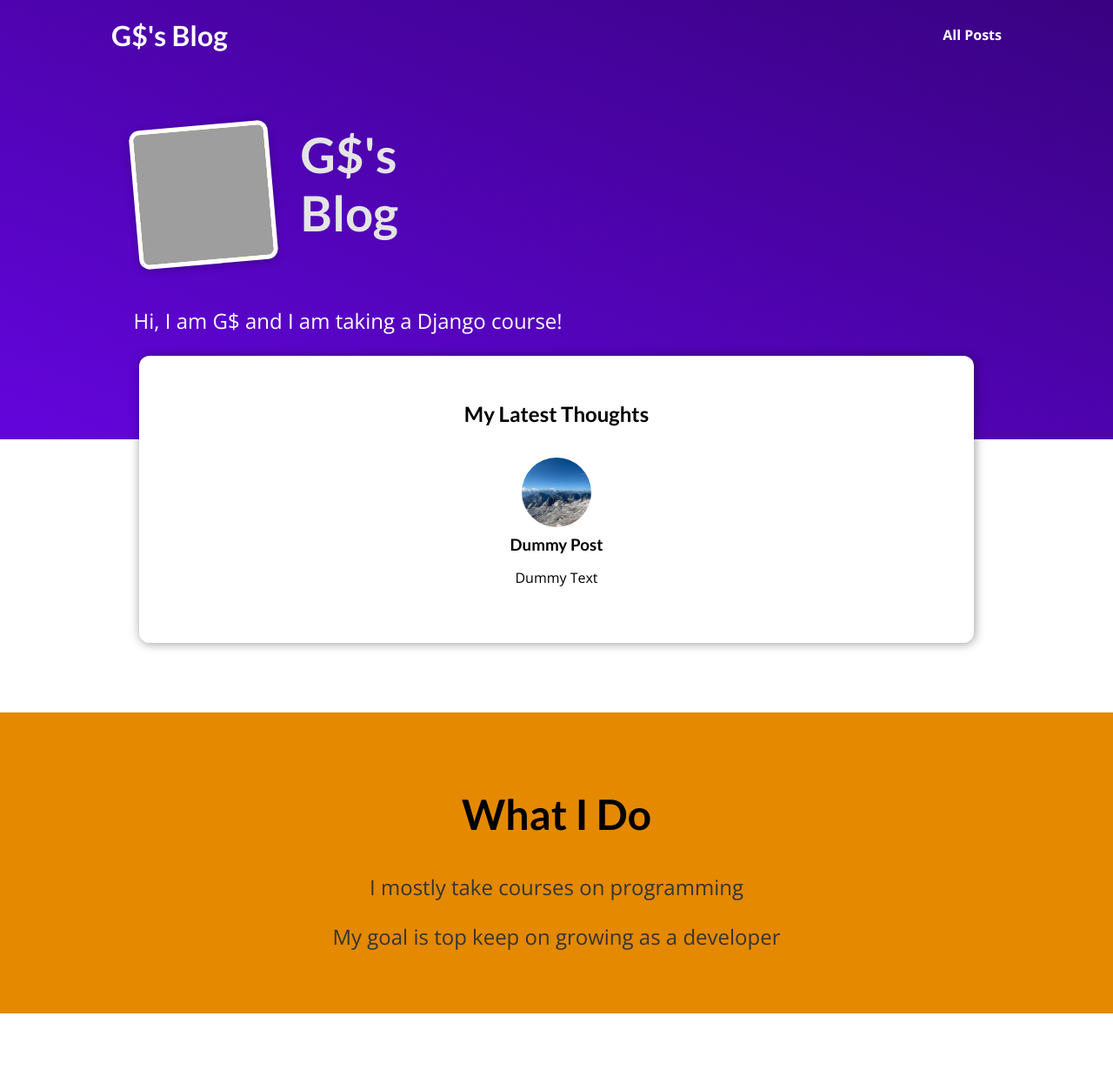
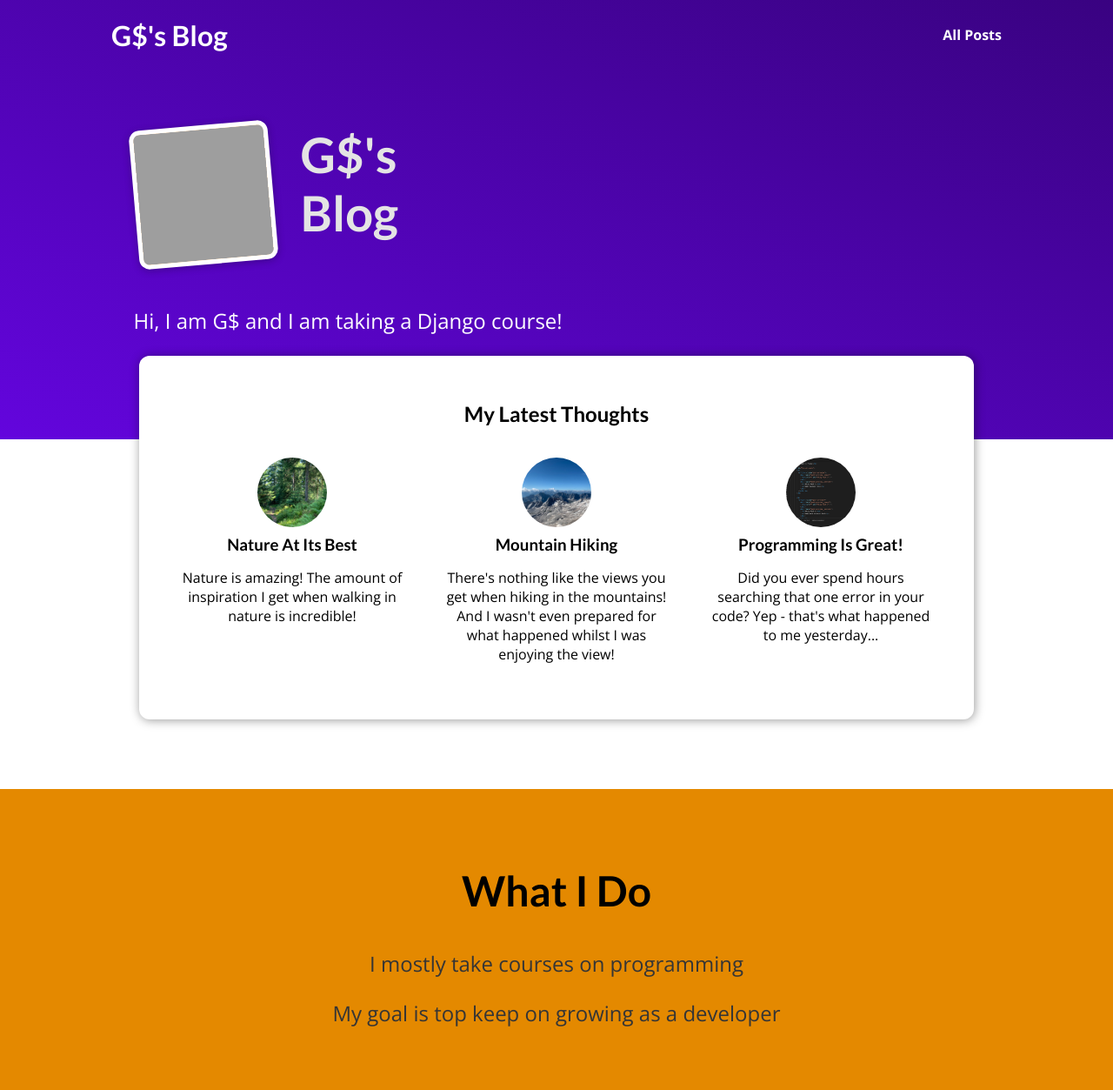
Before and after one commit to GrodTheGreat/Udemy-Django, a Django app: page / in a window 1280 px wide. Shown: the whole page at 87% size. Before the commit the page ends 1165 px from the top, so only its background shows below. Run offline with Django 5.2, Linux system fonts and the light colour scheme; grey boxes are pictures that could not be loaded.

Commit message:
Complete Special Template Features & Syntax

```diff
--- a/my_site/blog/templates/blog/includes/post.html
+++ b/my_site/blog/templates/blog/includes/post.html
@@ -1,14 +1,14 @@
 {% load static %}
 <li>
   <article class="post">
-    <a href="{% url "post" slug="the-mountains" %}">
-      <img src="{% static "blog/images/mountains.jpg" %}"
-           alt="Dummy Alt"
+    <a href="{% url "post" slug=post.slug %}">
+      <img src="{% static "blog/images/"|add:post.image %}"
+           alt="{{ post.title }}"
            width="300"
            height="300">
       <div class="post__content">
-        <h3>Dummy Post</h3>
-        <p>Dummy Text</p>
+        <h3>{{ post.title }}</h3>
+        <p>{{ post.excerpt }}</p>
       </div>
     </a>
   </article>
--- a/my_site/blog/templates/blog/index.html
+++ b/my_site/blog/templates/blog/index.html
@@ -21,7 +21,9 @@
     <section id="latest-posts">
         <h2>My Latest Thoughts</h2>
         <ul>
-            {% include "blog/includes/post.html" %}
+            {% for post in posts %}
+                {% include "blog/includes/post.html" %}
+            {% endfor %}
         </ul>
     </section>
     <section id="about">
--- a/my_site/blog/views.py
+++ b/my_site/blog/views.py
@@ -71,7 +71,13 @@ POSTS = [
 
 # Create your views here.
 def index(request: HttpRequest) -> HttpResponse:
-    return render(request=request, template_name="blog/index.html")
+    sorted_posts = sorted(POSTS, key=lambda x: x.get("date"))
+    latest_posts = sorted_posts[-3:]
+    return render(
+        request=request,
+        template_name="blog/index.html",
+        context={"posts": latest_posts},
+    )
 
 
 def posts(request: HttpRequest) -> HttpResponse:
```
